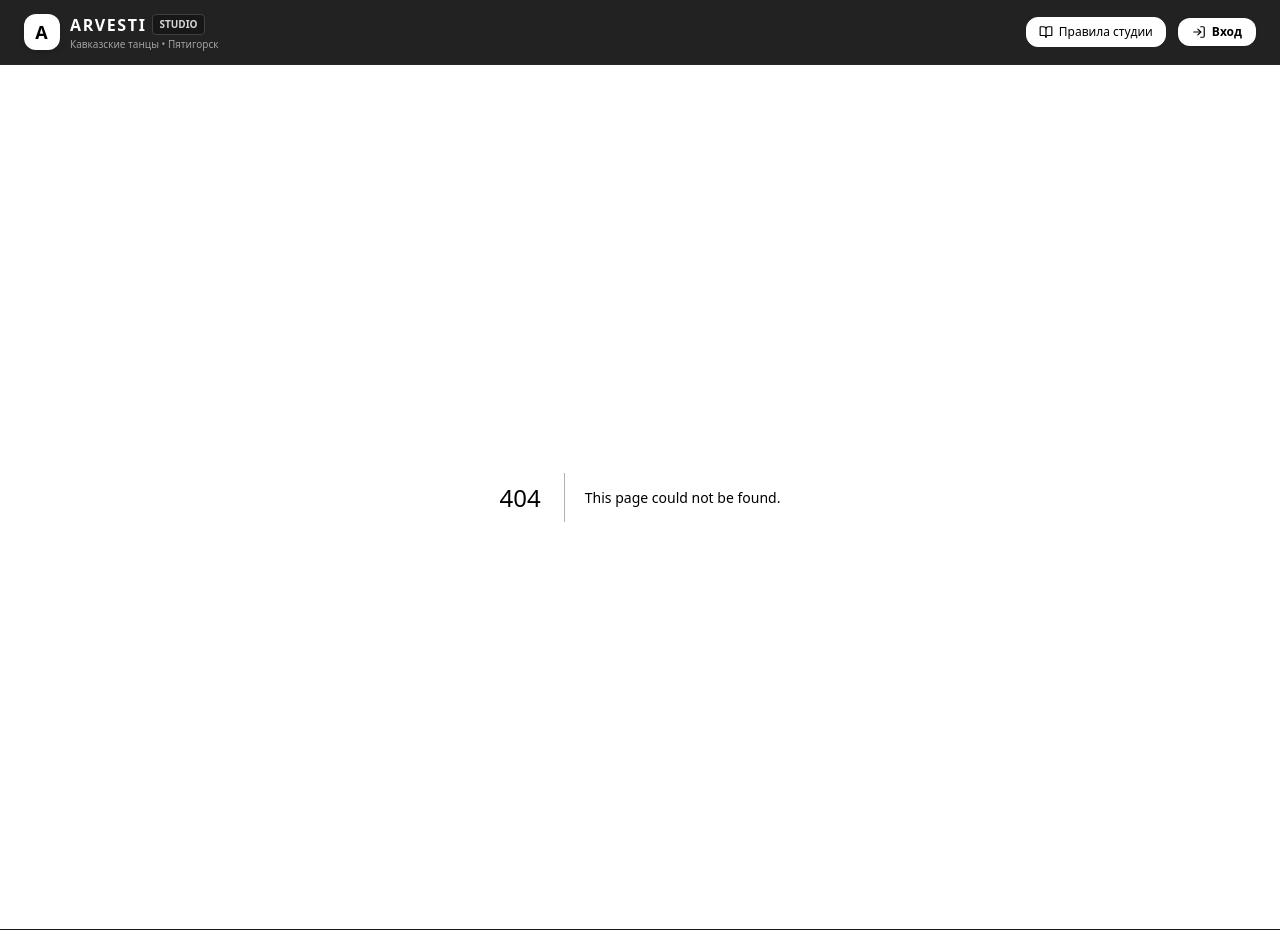
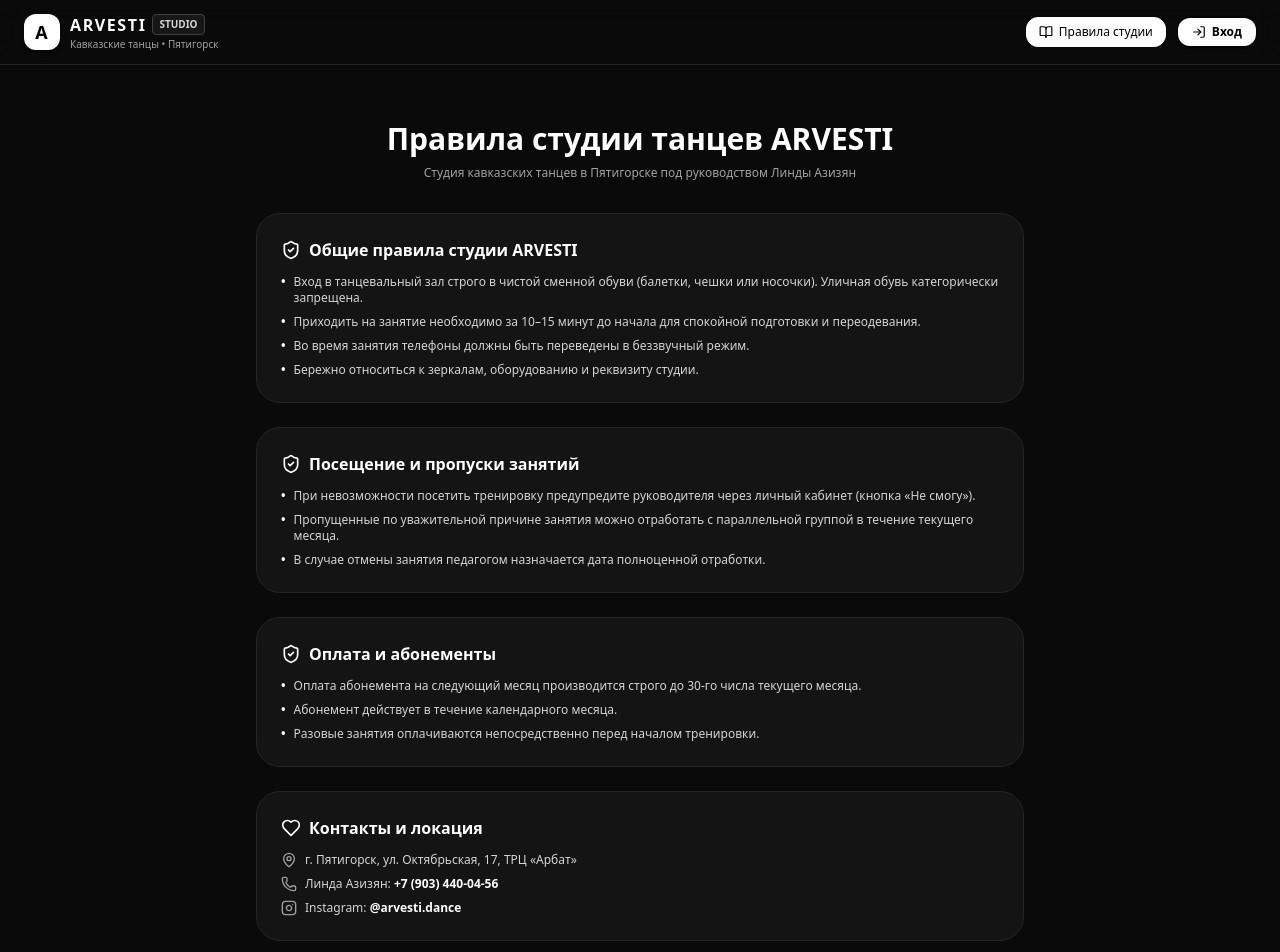
Before and after one commit to eleneelaelen-afk/ARVESTI-DANCE, a Next.js app: page /rules in a window 1280 px wide. Before the commit this address had no page. Shown: the top 952 px of the page. Built offline with nearby package versions, Linux system fonts and the light colour scheme.

Commit message:
Create page.tsx

```diff
--- /dev/null
+++ b/app/rules/page.tsx
@@ -0,0 +1,88 @@
+'use client';
+
+import React from 'react';
+import { ShieldCheck, Phone, MapPin, Instagram, Heart } from 'lucide-react';
+
+export default function RulesPage() {
+  const rules = [
+    {
+      id: 1,
+      title: 'Общие правила студии ARVESTI',
+      items: [
+        'Вход в танцевальный зал строго в чистой сменной обуви (балетки, чешки или носочки). Уличная обувь категорически запрещена.',
+        'Приходить на занятие необходимо за 10–15 минут до начала для спокойной подготовки и переодевания.',
+        'Во время занятия телефоны должны быть переведены в беззвучный режим.',
+        'Бережно относиться к зеркалам, оборудованию и реквизиту студии.',
+      ],
+    },
+    {
+      id: 2,
+      title: 'Посещение и пропуски занятий',
+      items: [
+        'При невозможности посетить тренировку предупредите руководителя через личный кабинет (кнопка «Не смогу»).',
+        'Пропущенные по уважительной причине занятия можно отработать с параллельной группой в течение текущего месяца.',
+        'В случае отмены занятия педагогом назначается дата полноценной отработки.',
+      ],
+    },
+    {
+      id: 3,
+      title: 'Оплата и абонементы',
+      items: [
+        'Оплата абонемента на следующий месяц производится строго до 30-го числа текущего месяца.',
+        'Абонемент действует в течение календарного месяца.',
+        'Разовые занятия оплачиваются непосредственно перед началом тренировки.',
+      ],
+    },
+  ];
+
+  return (
+    <div className="space-y-8 max-w-3xl mx-auto py-6">
+      <div className="text-center space-y-2">
+        <h1 className="text-3xl font-black text-white">Правила студии танцев ARVESTI</h1>
+        <p className="text-xs text-neutral-400">
+          Студия кавказских танцев в Пятигорске под руководством Линды Азизян
+        </p>
+      </div>
+
+      <div className="grid gap-6">
+        {rules.map((section) => (
+          <div key={section.id} className="p-6 rounded-3xl border border-neutral-800 bg-neutral-900/80 space-y-3">
+            <h3 className="font-black text-white text-base flex items-center gap-2">
+              <ShieldCheck className="w-5 h-5 text-white" />
+              <span>{section.title}</span>
+            </h3>
+            <ul className="space-y-2 text-xs text-neutral-300">
+              {section.items.map((item, idx) => (
+                <li key={idx} className="flex items-start gap-2">
+                  <span className="text-white font-bold">•</span>
+                  <span>{item}</span>
+                </li>
+              ))}
+            </ul>
+          </div>
+        ))}
+
+        <div className="p-6 rounded-3xl border border-neutral-800 bg-neutral-900/80 space-y-3">
+          <h3 className="font-black text-white text-base flex items-center gap-2">
+            <Heart className="w-5 h-5 text-white" />
+            <span>Контакты и локация</span>
+          </h3>
+          <div className="space-y-2 text-xs text-neutral-300">
+            <p className="flex items-center gap-2">
+              <MapPin className="w-4 h-4 text-neutral-400" />
+              <span>г. Пятигорск, ул. Октябрьская, 17, ТРЦ «Арбат»</span>
+            </p>
+            <p className="flex items-center gap-2">
+              <Phone className="w-4 h-4 text-neutral-400" />
+              <span>Линда Азизян: <strong className="text-white">+7 (903) 440-04-56</strong></span>
+            </p>
+            <p className="flex items-center gap-2">
+              <Instagram className="w-4 h-4 text-neutral-400" />
+              <span>Instagram: <strong className="text-white">@arvesti.dance</strong></span>
+            </p>
+          </div>
+        </div>
+      </div>
+    </div>
+  );
+}
```
